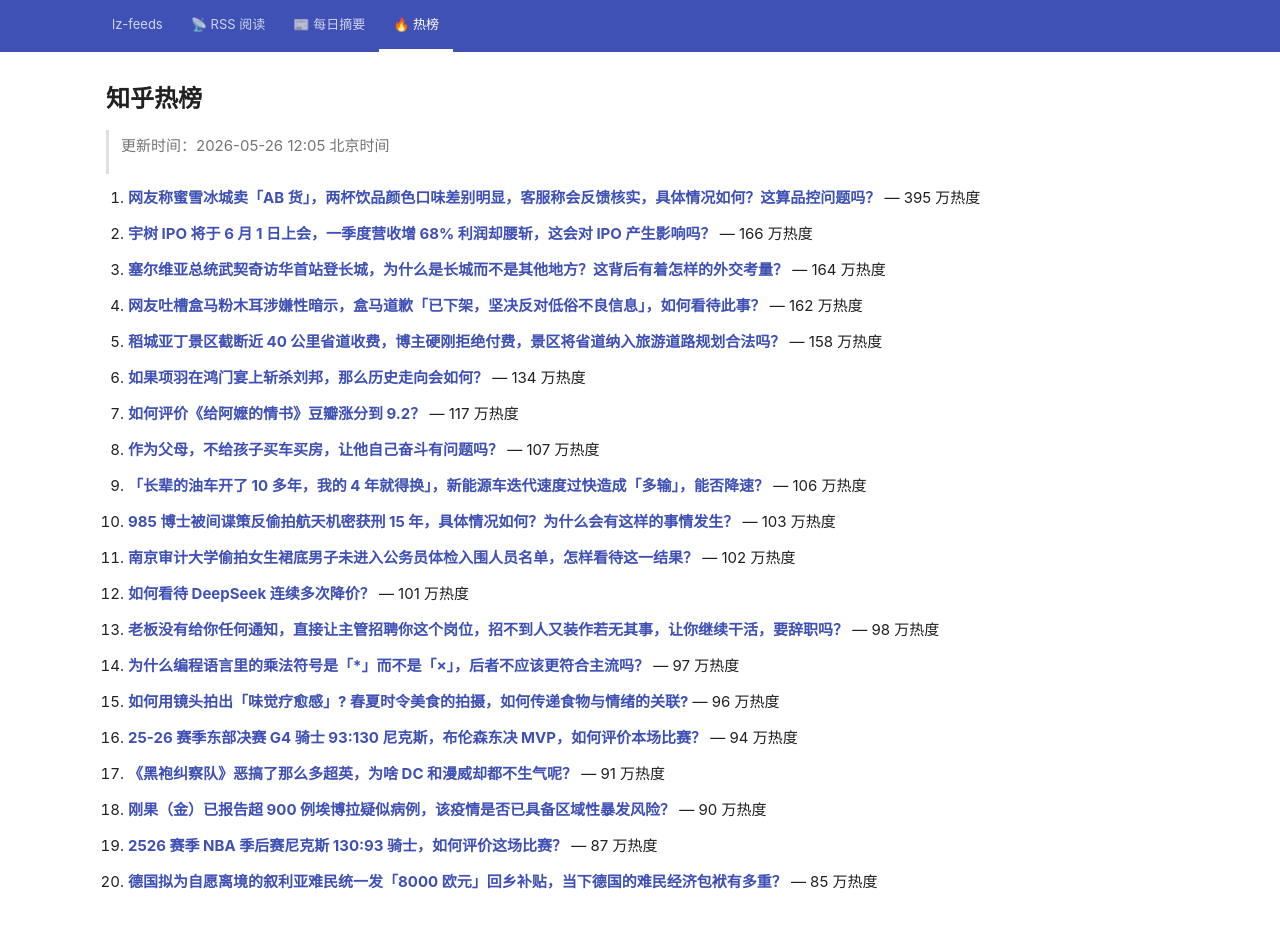
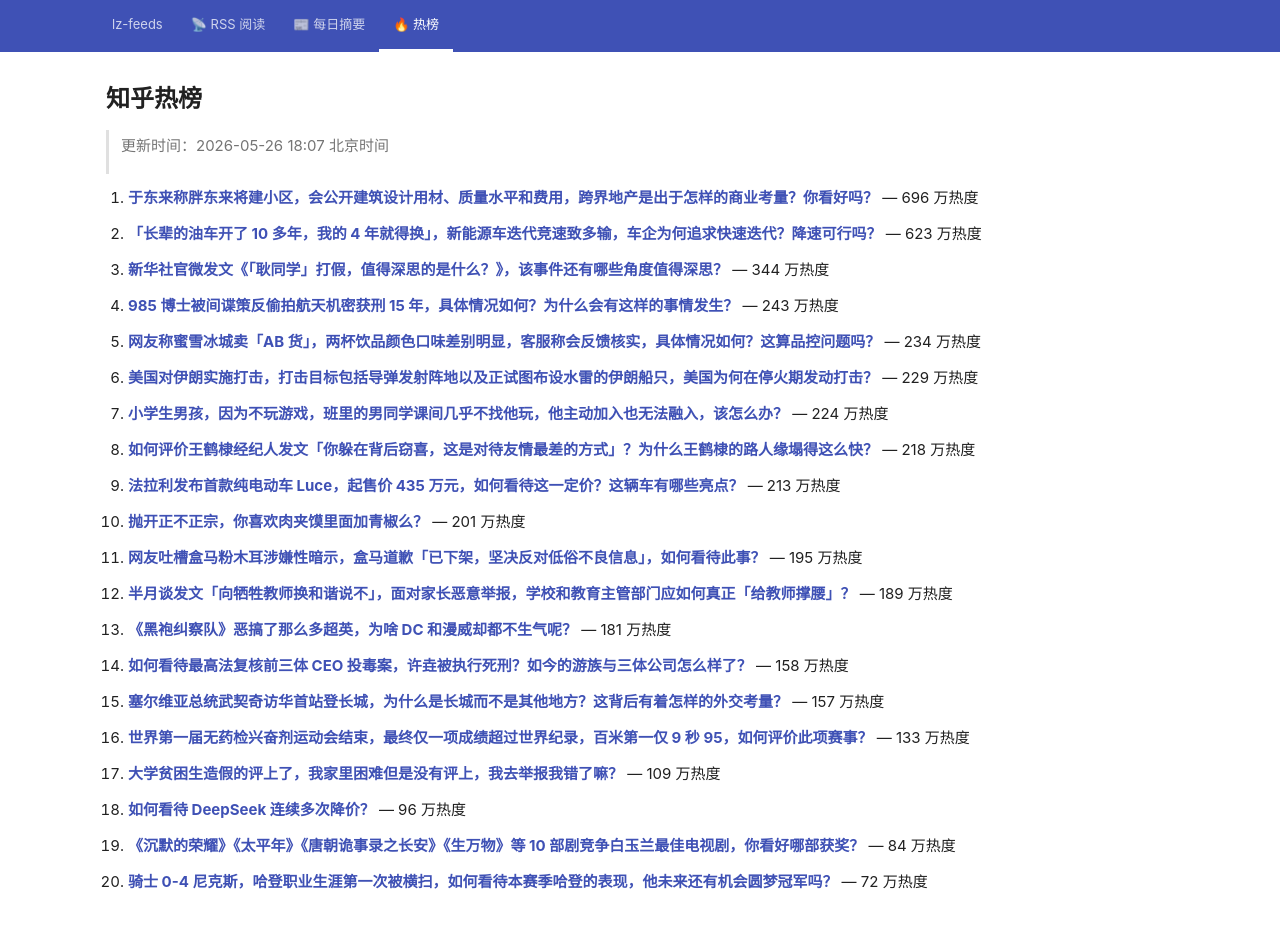
Before and after one commit to lizhang0101/lz-feeds, a Jekyll site: the page built from _hotlist/zhihu.md, in a window 1280 px wide and 958 px high. Shown: the top 928 px of the window. Built offline with Jekyll 4.4.1, drawn with Linux system fonts in a browser that asks for light colours.

Commit message:
hotlist: 2026-05-26T10:07Z

```diff
--- a/_hotlist/zhihu.md
+++ b/_hotlist/zhihu.md
@@ -1,48 +1,48 @@
 ---
-updated: 2026-05-26 12:05 北京时间
+updated: 2026-05-26 18:07 北京时间
 count: 20
 ---
 
 # 知乎热榜
 
-> 更新时间：2026-05-26 12:05 北京时间
+> 更新时间：2026-05-26 18:07 北京时间
 
-1. **[网友称蜜雪冰城卖「AB 货」，两杯饮品颜色口味差别明显，客服称会反馈核实，具体情况如何？这算品控问题吗？](https://www.zhihu.com/question/2042204882527073367)** — 395 万热度
+1. **[于东来称胖东来将建小区，会公开建筑设计用材、质量水平和费用，跨界地产是出于怎样的商业考量？你看好吗？](https://www.zhihu.com/question/2042235448982860479)** — 696 万热度
 
-2. **[宇树 IPO 将于 6 月 1 日上会，一季度营收增 68% 利润却腰斩，这会对 IPO 产生影响吗？](https://www.zhihu.com/question/2042348445197756320)** — 166 万热度
+2. **[「长辈的油车开了 10 多年，我的 4 年就得换」，新能源车迭代竞速致多输，车企为何追求快速迭代？降速可行吗？](https://www.zhihu.com/question/2042011385488487939)** — 623 万热度
 
-3. **[塞尔维亚总统武契奇访华首站登长城，为什么是长城而不是其他地方？这背后有着怎样的外交考量？](https://www.zhihu.com/question/2042242280044454037)** — 164 万热度
+3. **[新华社官微发文《「耿同学」打假，值得深思的是什么？》，该事件还有哪些角度值得深思？](https://www.zhihu.com/question/2042590420559819686)** — 344 万热度
 
-4. **[网友吐槽盒马粉木耳涉嫌性暗示，盒马道歉「已下架，坚决反对低俗不良信息」，如何看待此事？](https://www.zhihu.com/question/2042511397871776152)** — 162 万热度
+4. **[985 博士被间谍策反偷拍航天机密获刑 15 年，具体情况如何？为什么会有这样的事情发生？](https://www.zhihu.com/question/2042193536469005135)** — 243 万热度
 
-5. **[稻城亚丁景区截断近 40 公里省道收费，博主硬刚拒绝付费，景区将省道纳入旅游道路规划合法吗？](https://www.zhihu.com/question/2042270970505687095)** — 158 万热度
+5. **[网友称蜜雪冰城卖「AB 货」，两杯饮品颜色口味差别明显，客服称会反馈核实，具体情况如何？这算品控问题吗？](https://www.zhihu.com/question/2042204882527073367)** — 234 万热度
 
-6. **[如果项羽在鸿门宴上斩杀刘邦，那么历史走向会如何？](https://www.zhihu.com/question/446468721)** — 134 万热度
+6. **[美国对伊朗实施打击，打击目标包括导弹发射阵地以及正试图布设水雷的伊朗船只，美国为何在停火期发动打击？](https://www.zhihu.com/question/2042527297291431958)** — 229 万热度
 
-7. **[如何评价《给阿嬷的情书》豆瓣涨分到 9.2？](https://www.zhihu.com/question/2042228758376100415)** — 117 万热度
+7. **[小学生男孩，因为不玩游戏，班里的男同学课间几乎不找他玩，他主动加入也无法融入，该怎么办？](https://www.zhihu.com/question/2037540754919306345)** — 224 万热度
 
-8. **[作为父母，不给孩子买车买房，让他自己奋斗有问题吗？](https://www.zhihu.com/question/1952702276012598251)** — 107 万热度
+8. **[如何评价王鹤棣经纪人发文「你躲在背后窃喜，这是对待友情最差的方式」？为什么王鹤棣的路人缘塌得这么快？](https://www.zhihu.com/question/2042209063358960258)** — 218 万热度
 
-9. **[「长辈的油车开了 10 多年，我的 4 年就得换」，新能源车迭代速度过快造成「多输」，能否降速？](https://www.zhihu.com/question/2042011385488487939)** — 106 万热度
+9. **[法拉利发布首款纯电动车 Luce，起售价 435 万元，如何看待这一定价？这辆车有哪些亮点？](https://www.zhihu.com/question/2042548059943298621)** — 213 万热度
 
-10. **[985 博士被间谍策反偷拍航天机密获刑 15 年，具体情况如何？为什么会有这样的事情发生？](https://www.zhihu.com/question/2042193536469005135)** — 103 万热度
+10. **[抛开正不正宗，你喜欢肉夹馍里面加青椒么？](https://www.zhihu.com/question/1916030918025541028)** — 201 万热度
 
-11. **[南京审计大学偷拍女生裙底男子未进入公务员体检入围人员名单，怎样看待这一结果？](https://www.zhihu.com/question/2042351854776836220)** — 102 万热度
+11. **[网友吐槽盒马粉木耳涉嫌性暗示，盒马道歉「已下架，坚决反对低俗不良信息」，如何看待此事？](https://www.zhihu.com/question/2042511397871776152)** — 195 万热度
 
-12. **[如何看待 DeepSeek 连续多次降价？](https://www.zhihu.com/question/2033335202307647295)** — 101 万热度
+12. **[半月谈发文「向牺牲教师换和谐说不」，面对家长恶意举报，学校和教育主管部门应如何真正「给教师撑腰」？](https://www.zhihu.com/question/2041968374968837808)** — 189 万热度
 
-13. **[老板没有给你任何通知，直接让主管招聘你这个岗位，招不到人又装作若无其事，让你继续干活，要辞职吗？](https://www.zhihu.com/question/2037885755960338369)** — 98 万热度
+13. **[《黑袍纠察队》恶搞了那么多超英，为啥 DC 和漫威却都不生气呢？](https://www.zhihu.com/question/2038398155809625539)** — 181 万热度
 
-14. **[为什么编程语言里的乘法符号是「*」而不是「×」，后者不应该更符合主流吗？](https://www.zhihu.com/question/2040723495068382476)** — 97 万热度
+14. **[如何看待最高法复核前三体 CEO 投毒案，许垚被执行死刑？如今的游族与三体公司怎么样了？](https://www.zhihu.com/question/2042557487723832428)** — 158 万热度
 
-15. **[如何用镜头拍出「味觉疗愈感」? 春夏时令美食的拍摄，如何传递食物与情绪的关联?](https://www.zhihu.com/question/2037663579248261060)** — 96 万热度
+15. **[塞尔维亚总统武契奇访华首站登长城，为什么是长城而不是其他地方？这背后有着怎样的外交考量？](https://www.zhihu.com/question/2042242280044454037)** — 157 万热度
 
-16. **[25-26 赛季东部决赛 G4 骑士 93:130 尼克斯，布伦森东决 MVP，如何评价本场比赛？](https://www.zhihu.com/question/2042422040469268155)** — 94 万热度
+16. **[世界第一届无药检兴奋剂运动会结束，最终仅一项成绩超过世界纪录，百米第一仅 9 秒 95，如何评价此项赛事？](https://www.zhihu.com/question/2042564870738900260)** — 133 万热度
 
-17. **[《黑袍纠察队》恶搞了那么多超英，为啥 DC 和漫威却都不生气呢？](https://www.zhihu.com/question/2038398155809625539)** — 91 万热度
+17. **[大学贫困生造假的评上了，我家里困难但是没有评上，我去举报我错了嘛？](https://www.zhihu.com/question/667838464)** — 109 万热度
 
-18. **[刚果（金）已报告超 900 例埃博拉疑似病例，该疫情是否已具备区域性暴发风险？](https://www.zhihu.com/question/2038656793056916942)** — 90 万热度
+18. **[如何看待 DeepSeek 连续多次降价？](https://www.zhihu.com/question/2033335202307647295)** — 96 万热度
 
-19. **[2526 赛季 NBA 季后赛尼克斯 130:93 骑士，如何评价这场比赛？](https://www.zhihu.com/question/2042519358577054938)** — 87 万热度
+19. **[《沉默的荣耀》《太平年》《唐朝诡事录之长安》《生万物》等 10 部剧竞争白玉兰最佳电视剧，你看好哪部获奖？](https://www.zhihu.com/question/2042551023160353755)** — 84 万热度
 
-20. **[德国拟为自愿离境的叙利亚难民统一发「8000 欧元」回乡补贴，当下德国的难民经济包袱有多重？](https://www.zhihu.com/question/2041936789276022530)** — 85 万热度
+20. **[骑士 0-4 尼克斯，哈登职业生涯第一次被横扫，如何看待本赛季哈登的表现，他未来还有机会圆梦冠军吗？](https://www.zhihu.com/question/2042555034466873825)** — 72 万热度
```
